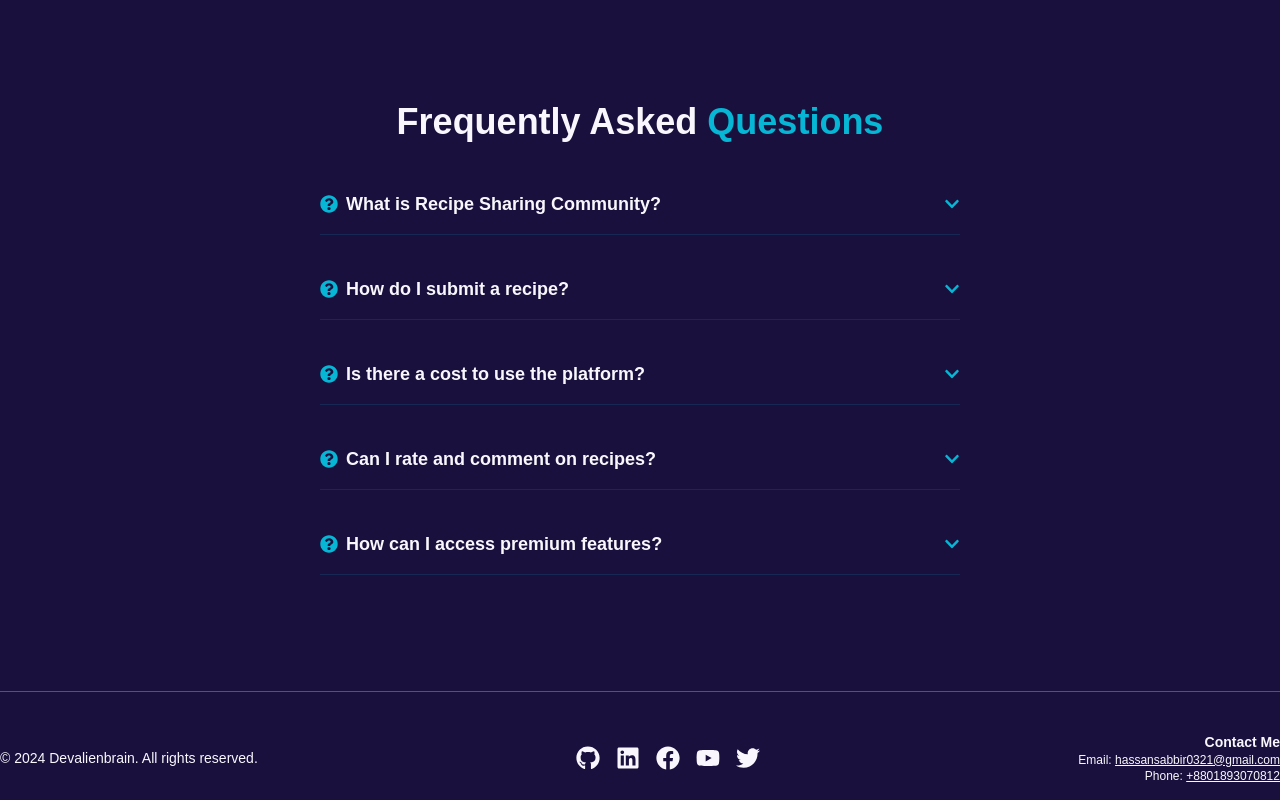
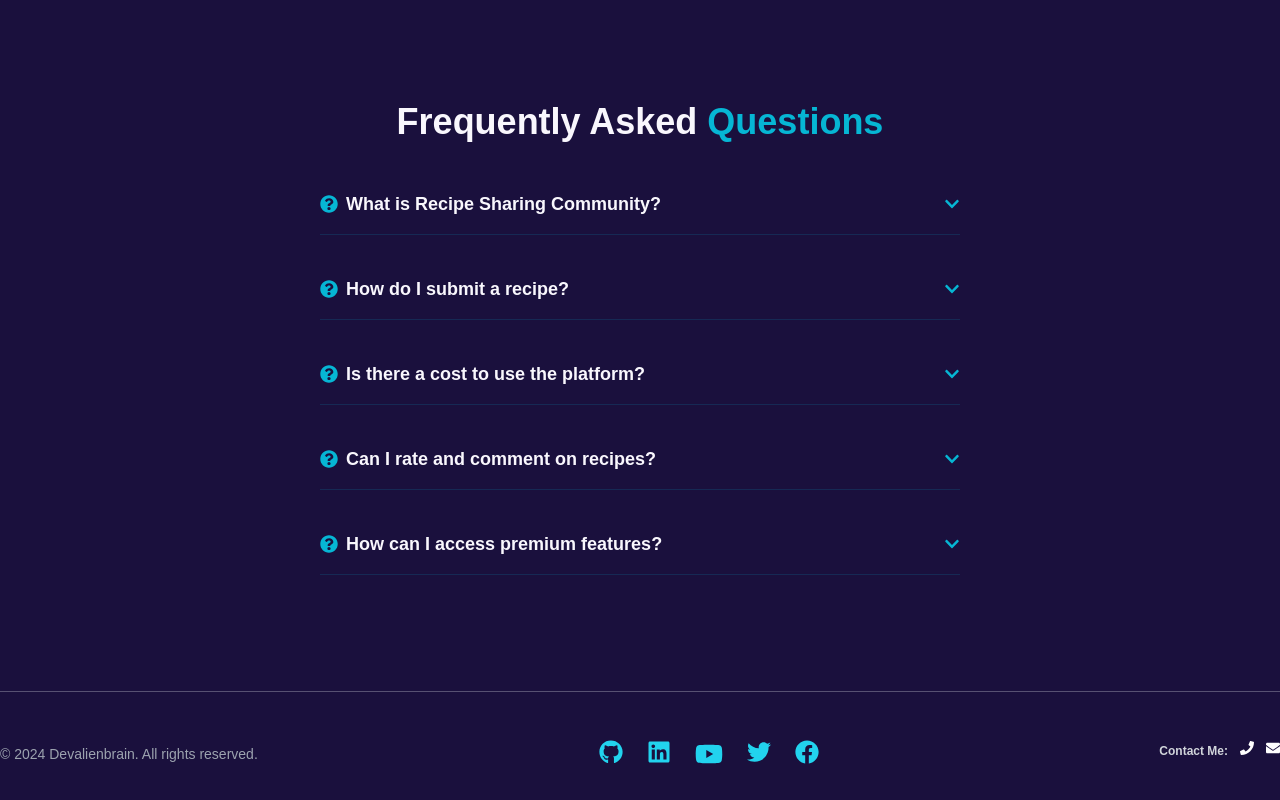
Before and after one commit to devalienbrain/tasty-tales-recipe-sharing-client, a Next.js app: page / in a window 1280 px wide. Shown: the part 1352-2152 px from the top of the page. Built offline with nearby package versions, Linux system fonts and the light colour scheme.

Commit message:
Footer redesigned

```diff
--- a/src/components/shared/Footer.tsx
+++ b/src/components/shared/Footer.tsx
@@ -1,74 +1,156 @@
+// import {
+//   FaGithub,
+//   FaLinkedin,
+//   FaFacebook,
+//   FaYoutube,
+//   FaTwitter,
+// } from "react-icons/fa";
+
+// const Footer: React.FC = () => {
+//   return (
+//     <footer className="text-base-content py-4">
+//       <div className="container mx-auto flex flex-col lg:flex-row items-center justify-between">
+//         {/* Copyright Info */}
+//         <div className="text-sm mb-4 lg:mb-0 lg:order-1">
+//           <p>&copy; 2024 Devalienbrain. All rights reserved.</p>
+//         </div>
+
+//         {/* Social Media Icons */}
+//         <div className="flex space-x-4 mb-4 lg:mb-0 lg:order-2">
+//           <a
+//             href="https://github.com/devalienbrain"
+//             target="_blank"
+//             rel="noopener noreferrer"
+//           >
+//             <FaGithub size={24} className="hover:text-gray-600" />
+//           </a>
+//           <a
+//             href="https://www.linkedin.com/in/md-sabbir-hassan-murad/"
+//             target="_blank"
+//             rel="noopener noreferrer"
+//           >
+//             <FaLinkedin size={24} className="hover:text-blue-600" />
+//           </a>
+//           <a
+//             href="https://www.facebook.com/md.sabbirhassanmurad"
+//             target="_blank"
+//             rel="noopener noreferrer"
+//           >
+//             <FaFacebook size={24} className="hover:text-blue-500" />
+//           </a>
+//           <a
+//             href="https://www.youtube.com/@devAlienBrain"
+//             target="_blank"
+//             rel="noopener noreferrer"
+//           >
+//             <FaYoutube size={24} className="hover:text-red-600" />
+//           </a>
+//           <a
+//             href="https://x.com/Hassan006930481"
+//             target="_blank"
+//             rel="noopener noreferrer"
+//           >
+//             <FaTwitter size={24} className="hover:text-blue-400" />
+//           </a>
+//         </div>
+
+//         {/* Contact Info */}
+//         <div className="text-xs text-center lg:text-right lg:order-3">
+//           <p className="text-sm font-semibold">Contact Me</p>
+//           <p>
+//             Email:{" "}
+//             <a href="mailto:hassansabbir0321@gmail.com" className="underline">
+//               hassansabbir0321@gmail.com
+//             </a>
+//           </p>
+//           <p>
+//             Phone:{" "}
+//             <a href="tel:+8801893070812" className="underline">
+//               +8801893070812
+//             </a>
+//           </p>
+//         </div>
+//       </div>
+//     </footer>
+//   );
+// };
+
+// export default Footer;
+
+
 import {
   FaGithub,
   FaLinkedin,
   FaFacebook,
   FaYoutube,
   FaTwitter,
+  FaEnvelope,
+  FaPhone,
 } from "react-icons/fa";
 
 const Footer: React.FC = () => {
   return (
-    <footer className="text-base-content py-4">
-      <div className="container mx-auto flex flex-col lg:flex-row items-center justify-between">
+    <footer className="py-6">
+      <div className="container mx-auto flex flex-col-reverse gap-3 lg:flex-row items-center justify-between text-white">
         {/* Copyright Info */}
-        <div className="text-sm mb-4 lg:mb-0 lg:order-1">
+        <div className="text-sm lg:order-1 text-gray-400">
           <p>&copy; 2024 Devalienbrain. All rights reserved.</p>
         </div>
 
         {/* Social Media Icons */}
-        <div className="flex space-x-4 mb-4 lg:mb-0 lg:order-2">
+        <div className="flex space-x-6 mb-4 lg:mb-0 lg:order-2 text-cyan-400">
           <a
             href="https://github.com/devalienbrain"
             target="_blank"
             rel="noopener noreferrer"
+            className="hover:text-gray-300 transition duration-300"
           >
-            <FaGithub size={24} className="hover:text-gray-600" />
+            <FaGithub size={24} />
           </a>
           <a
             href="https://www.linkedin.com/in/md-sabbir-hassan-murad/"
             target="_blank"
             rel="noopener noreferrer"
+            className="hover:text-blue-500 transition duration-300"
           >
-            <FaLinkedin size={24} className="hover:text-blue-600" />
+            <FaLinkedin size={24} />
+          </a>
+
+          <a
+            href="https://www.youtube.com/@devAlienBrain"
+            target="_blank"
+            rel="noopener noreferrer"
+            className="hover:text-red-500 transition duration-300"
+          >
+            <FaYoutube size={28} />
+          </a>
+          <a
+            href="https://x.com/Hassan006930481"
+            target="_blank"
+            rel="noopener noreferrer"
+            className="hover:text-blue-400 transition duration-300"
+          >
+            <FaTwitter size={24} />
           </a>
           <a
             href="https://www.facebook.com/md.sabbirhassanmurad"
             target="_blank"
             rel="noopener noreferrer"
+            className="hover:text-blue-400 transition duration-300"
           >
-            <FaFacebook size={24} className="hover:text-blue-500" />
-          </a>
-          <a
-            href="https://www.youtube.com/@devAlienBrain"
-            target="_blank"
-            rel="noopener noreferrer"
-          >
-            <FaYoutube size={24} className="hover:text-red-600" />
-          </a>
-          <a
-            href="https://x.com/Hassan006930481"
-            target="_blank"
-            rel="noopener noreferrer"
-          >
-            <FaTwitter size={24} className="hover:text-blue-400" />
+            <FaFacebook size={24} />
           </a>
         </div>
 
         {/* Contact Info */}
-        <div className="text-xs text-center lg:text-right lg:order-3">
-          <p className="text-sm font-semibold">Contact Me</p>
-          <p>
-            Email:{" "}
-            <a href="mailto:hassansabbir0321@gmail.com" className="underline">
-              hassansabbir0321@gmail.com
-            </a>
-          </p>
-          <p>
-            Phone:{" "}
-            <a href="tel:+8801893070812" className="underline">
-              +8801893070812
-            </a>
-          </p>
+        <div className="lg:order-3 text-center lg:text-right flex items-baseline gap-3 text-white text-xs">
+          <p className="font-semibold text-gray-300 mb-2">Contact Me: </p>
+          <FaPhone size={14} title="+8801893070812" className="hover:text-cyan-300"
+          />
+          <FaEnvelope size={14}
+            title="hassansabbir0321@gmail.com"
+            className="hover:text-cyan-300"
+          />
         </div>
       </div>
     </footer>
```
